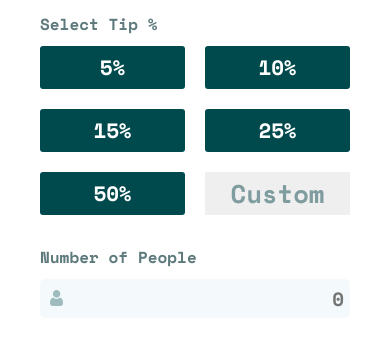
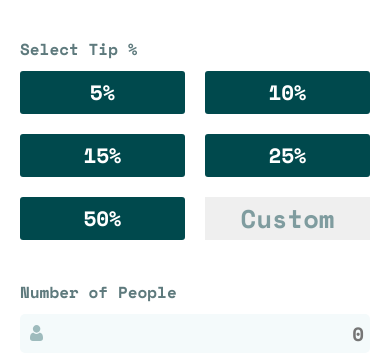
Before and after one commit to javiorgaz/tip-calculator-app, a plain HTML site: page index.html in a window 390 px wide. Shown: the part 209-571 px from the top of the page. Drawn offline with nearby package versions, Linux system fonts and the light colour scheme.

Commit message:
v1 padding fixed

```diff
--- a/styles.css
+++ b/styles.css
@@ -47,7 +47,7 @@ body {
   display: flex;
   width: 100%;
   max-width: 900px;
-  height: 420px;
+  height: 500px;
   padding: 40px;
   gap: 60px;
   margin: 0 20px;
@@ -275,10 +275,12 @@ body {
     flex-direction: column;
     max-width: 400px;
     height: auto;
+    gap: 10px;
+    padding: 20px;
   }
 
   .left-side {
-    gap: 30px;
+    gap: 40px;
   }
 
   .select-tip__buttons {
```
